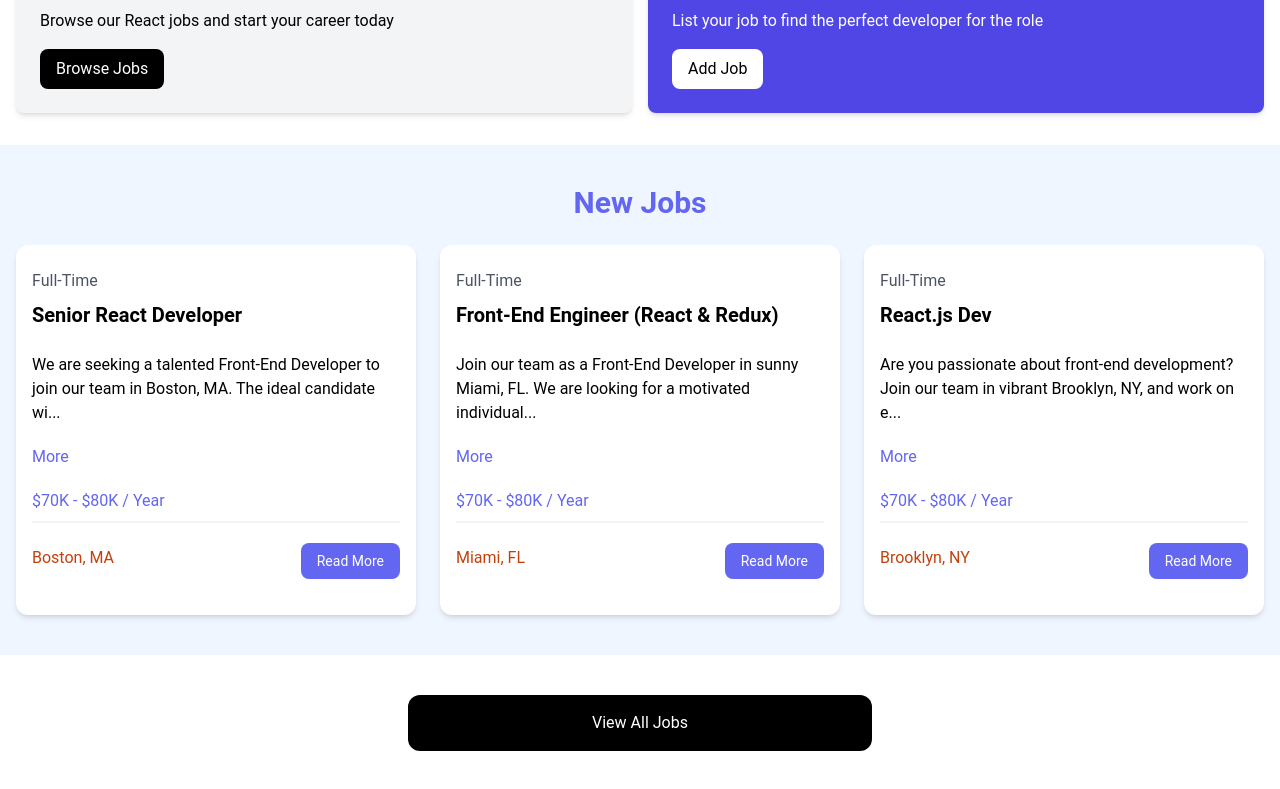
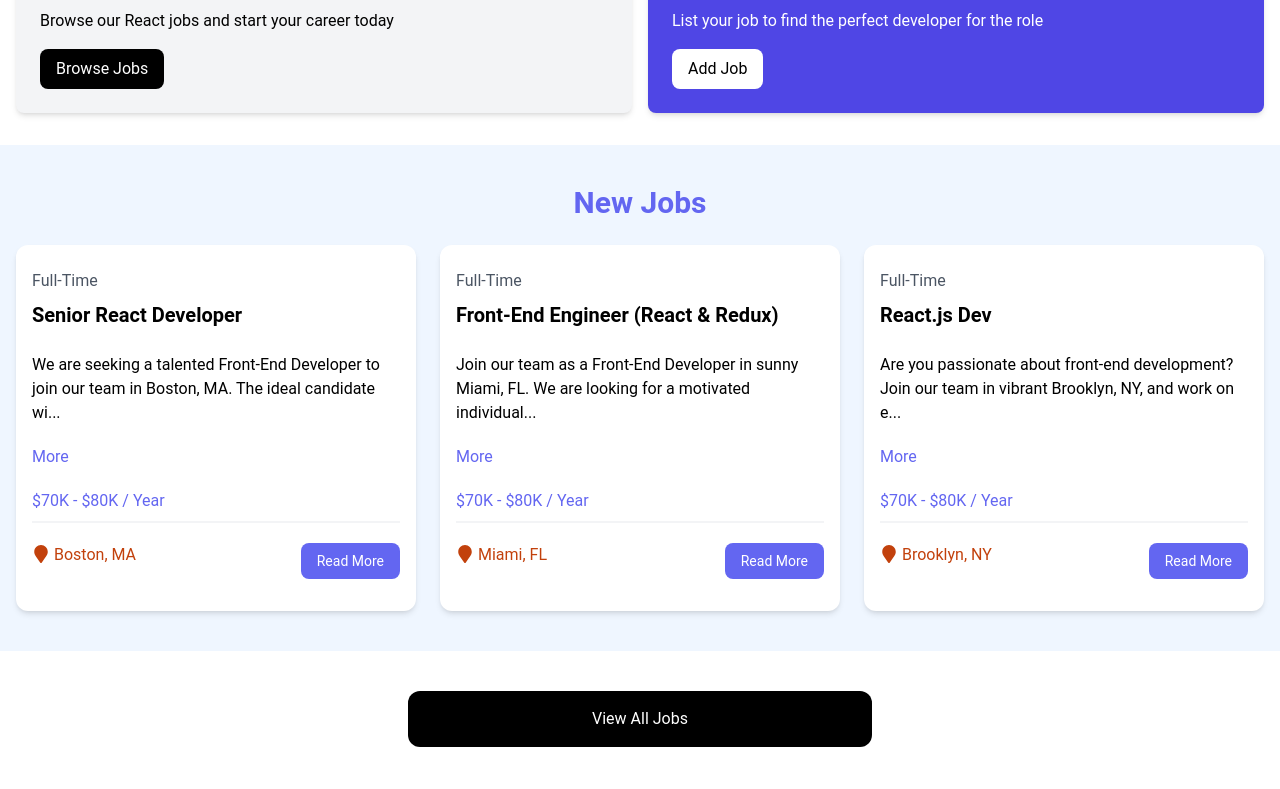
Before and after one commit to Mukuakuiza/job-search-app, a React (Vite) app: page / in a window 1280 px wide. Shown: the part 592-1381 px from the top of the page. Built offline with nearby package versions, Linux system fonts and the light colour scheme.

Commit message:
added react icons

```diff
--- a/package.json
+++ b/package.json
@@ -11,7 +11,8 @@
   },
   "dependencies": {
     "react": "^18.2.0",
-    "react-dom": "^18.2.0"
+    "react-dom": "^18.2.0",
+    "react-icons": "^5.1.0"
   },
   "devDependencies": {
     "@types/react": "^18.2.66",
--- a/src/components/Job.jsx
+++ b/src/components/Job.jsx
@@ -1,4 +1,5 @@
 import { useState } from "react";
+import { FaMapMarker } from "react-icons/fa";
 
 const Job = ({job}) => {
 
@@ -34,7 +35,7 @@
 
                         <div className="flex flex-col lg:flex-row justify-between mb-4">
                             <div className="text-orange-700 mb-3">
-                            <i className="fa-solid fa-location-dot text-lg"></i>
+                                <FaMapMarker className="inline text-lg mb-1 mr-1"/>
                                 {job.location}
                             </div>
                             <a
```
Also changed, not shown: 1 other file (tests, documents, lock files or other folders).
